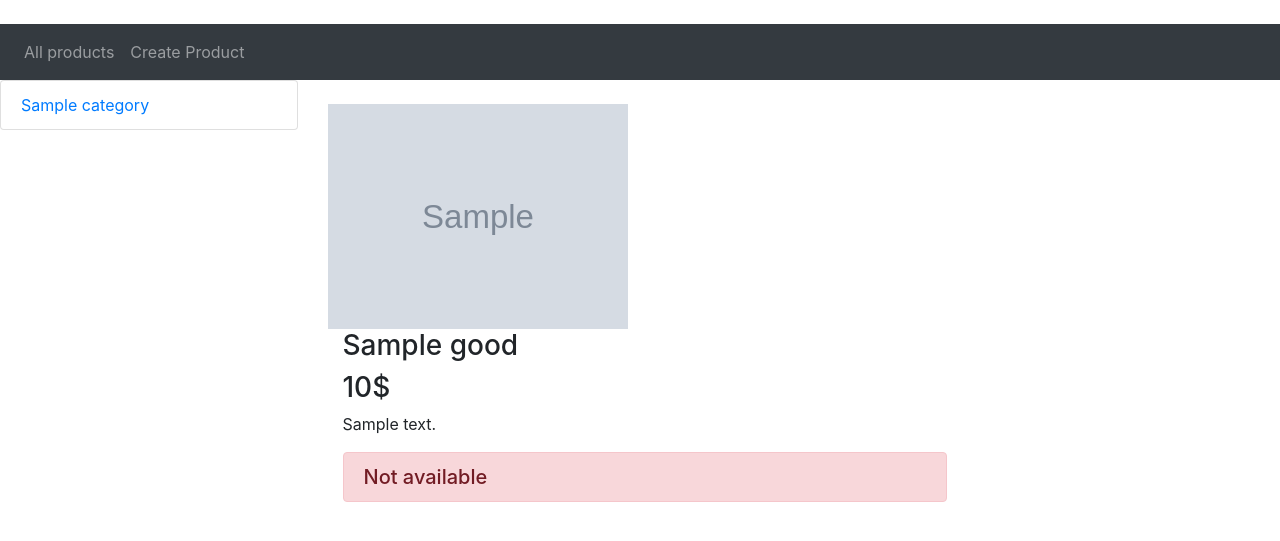
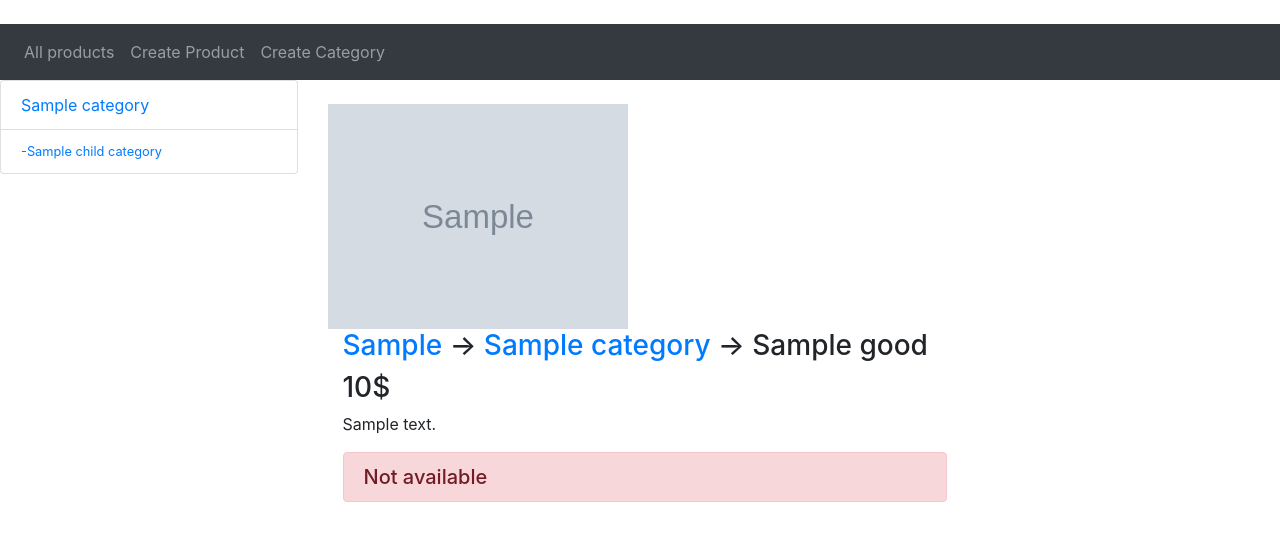
Before and after one commit to Nurmanbetov/Shop, a Django app: template product/templates/good/good.html in a window 1280 px wide. Shown: the top 541 px of the page. Run offline with Django 3.2, Linux system fonts and the light colour scheme; the template is opened without the code that fills it: most values are stand-ins (such as "Sample title", 1, 10 or a date in 2020); grey boxes marked "Sample" are stand-in pictures; some libraries are stand-ins or nearby versions.

Commit message:
added parent category

```diff
--- a/core/templates/base.html
+++ b/core/templates/base.html
@@ -32,6 +32,11 @@
         <a class="nav-link" href="{% url 'create-good' %}">Create Product</a>
       </li>
     </ul>
+    <ul class="navbar-nav">
+      <li class="nav-item">
+        <a class="nav-link" href="{% url 'category-create' %}">Create Category</a>
+      </li>
+    </ul>
   </nav>
   <div class="row">
     {% block page %}
@@ -47,6 +52,17 @@
             ">
             {{ category.name }}
         </a>
+          {% for child_category in category.child_category.all %}
+          <a
+            href="{% url 'category' child_category.id %}"
+            class="list-group-item small
+            {% if child_category.id == category_pk %}
+              list-group-item-info
+            {% endif %}
+            ">
+            -{{ child_category.name }}
+        </a>
+          {% endfor %}
         {% endfor %}
       </div>
     </div>
--- a/product/context_processor.py
+++ b/product/context_processor.py
@@ -4,5 +4,5 @@ from product.models import Category
 
 def category(request):
     context = {}
-    context["categories"] = Category.objects.order_by("name")
+    context["categories"] = Category.objects.filter(parent_category=None).order_by("name")
     return context
--- a/product/templates/good/good.html
+++ b/product/templates/good/good.html
@@ -9,7 +9,10 @@
 </div>
         {% endif %}
 <div class="col-lg-8">
-    <h3>{{ good }}</h3>
+    <h3>
+        <a href="{% url 'category' good.category.parent_category.id %}">{{ good.category.parent_category }}</a> ->
+        <a href="{% url 'category' good.category.id %}">{{ good.category }}</a> ->
+        {{ good }}</h3>
     <h3>{{ good.price }}$</h3>
     <div>{{ good.description|linebreaks }}</div>
     {% if good.available %}
--- a/product/urls.py
+++ b/product/urls.py
@@ -6,5 +6,6 @@ urlpatterns = [
     path("all/", goods, name="goods"),
     path("<int:id>/", good, name="good"),
     path("create/", create_good, name="create-good"),
-    path("category/<int:pk>/", category, name="category")
+    path("category/<int:pk>/", category, name="category"),
+    path("category/create/", CategoryCreate.as_view(), name="category-create" )
 ]
```
Also changed, not shown: product/forms.py (+9 -1 lines), product/models.py (+7 -0 lines), product/templates/good/create_category.html (added, +13 -0 lines), product/views.py (+16 -3 lines), product/migrations/0006_category_parent_category.py (added).
